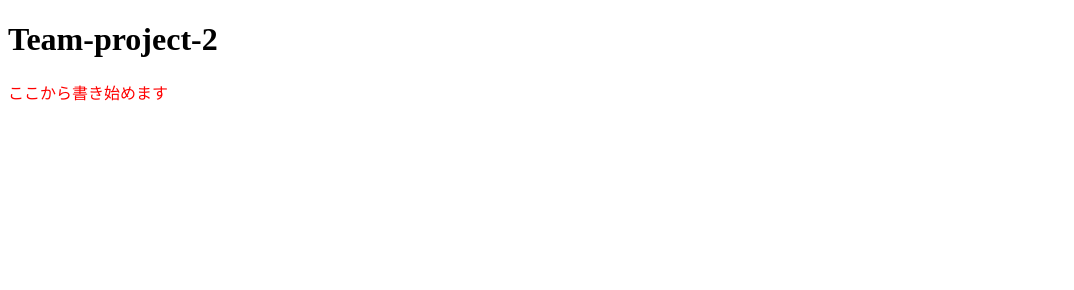
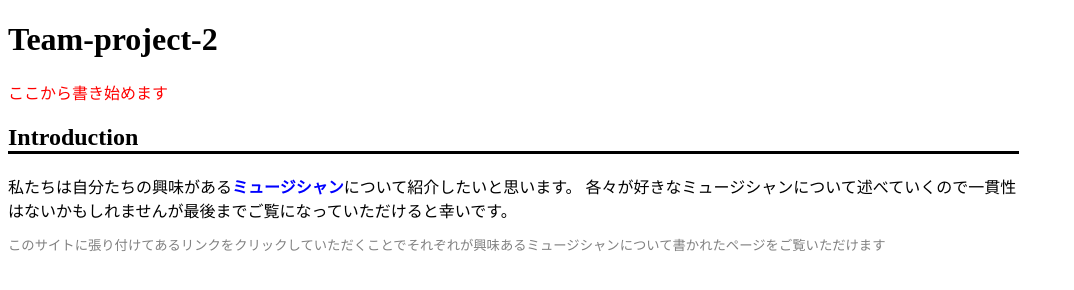
Before and after one commit to s1f102402013/team-project, a plain HTML site: page index.html in a window 1280 px wide. Shown: the whole page, without its empty margins (0-1074 px from the left). Drawn offline with Linux system fonts and the light colour scheme.

Commit message:
make introduction

```diff
--- a/css/index.css
+++ b/css/index.css
@@ -1,3 +1,17 @@
 .red{
     color:red
 }
+
+h2.intro{
+    border-bottom: solid black;
+}
+strong.intro{
+    color: blue;
+}
+p.intro{
+    font-size: smaller;
+    color: grey
+}
+.intro{
+    width: 80%;
+}
--- a/index.html
+++ b/index.html
@@ -8,5 +8,11 @@
 <body>
     <h1>Team-project-2</h1>
     <p class="red">ここから書き始めます</p>
+
+    <h2 class ="intro">Introduction</h2>
+    <div class = "intro">私たちは自分たちの興味がある<strong class = "intro">ミュージシャン</strong>について紹介したいと思います。
+        各々が好きなミュージシャンについて述べていくので一貫性はないかもしれませんが最後までご覧になっていただけると幸いです。</div>
+        <p class = "intro">このサイトに張り付けてあるリンクをクリックしていただくことでそれぞれが興味あるミュージシャンについて書かれたページをご覧いただけます</p>
+
 </body>
 </html>
```
